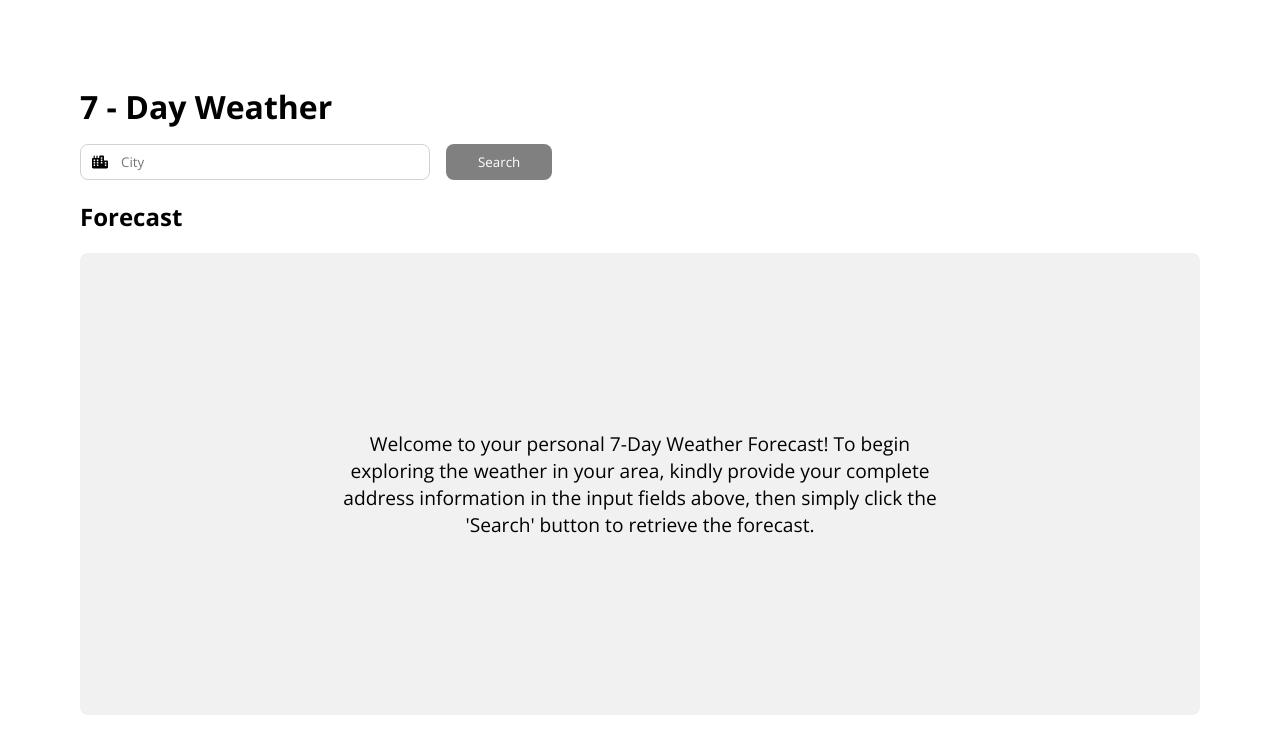
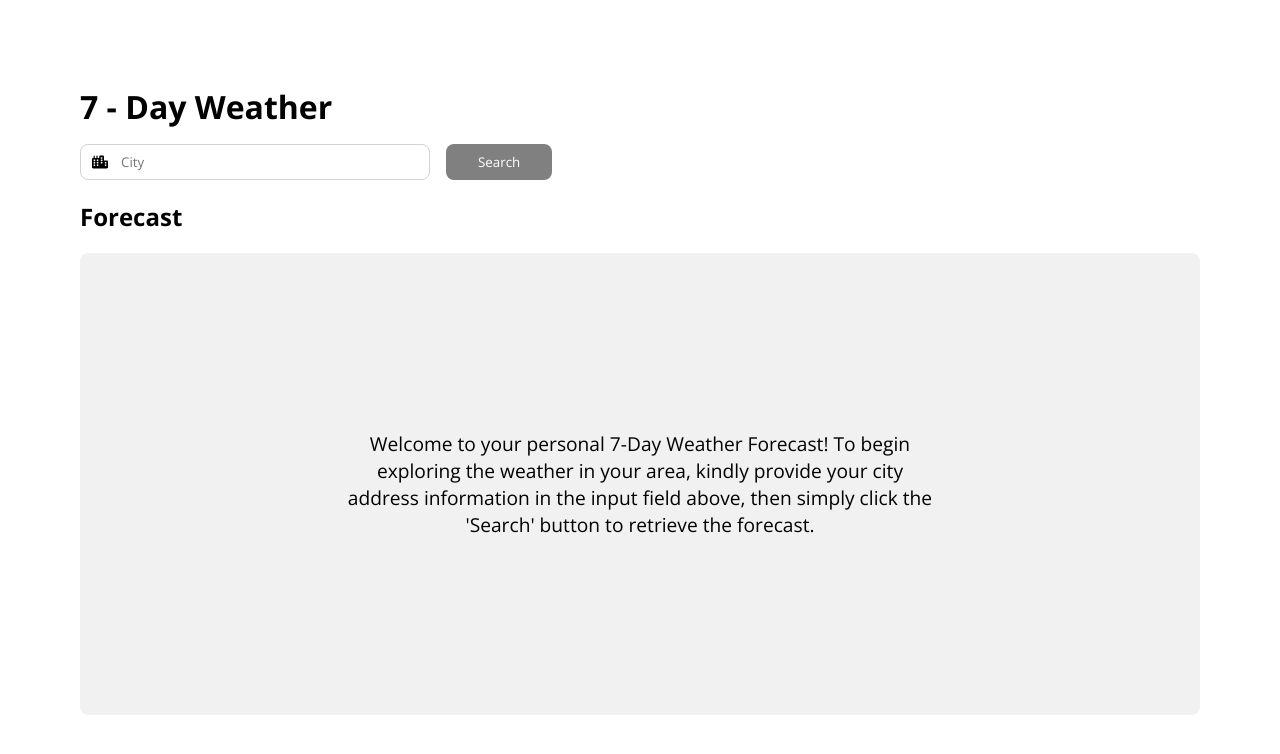
Before and after one commit to mauricioakito/forecast-project, a React (Vite) app: page / in a window 1280 px wide. Shown: the top 754 px of the page. Built offline with nearby package versions, Linux system fonts and the light colour scheme.

Commit message:
refact(Home): Changed initial message

```diff
--- a/src/constraints/Home.ts
+++ b/src/constraints/Home.ts
@@ -1 +1 @@
-export const INITIAL_MESSAGE = "Welcome to your personal 7-Day Weather Forecast! To begin exploring the weather in your area, kindly provide your complete address information in the input fields above, then simply click the 'Search' button to retrieve the forecast."
+export const INITIAL_MESSAGE = "Welcome to your personal 7-Day Weather Forecast! To begin exploring the weather in your area, kindly provide your city address information in the input field above, then simply click the 'Search' button to retrieve the forecast."
```
